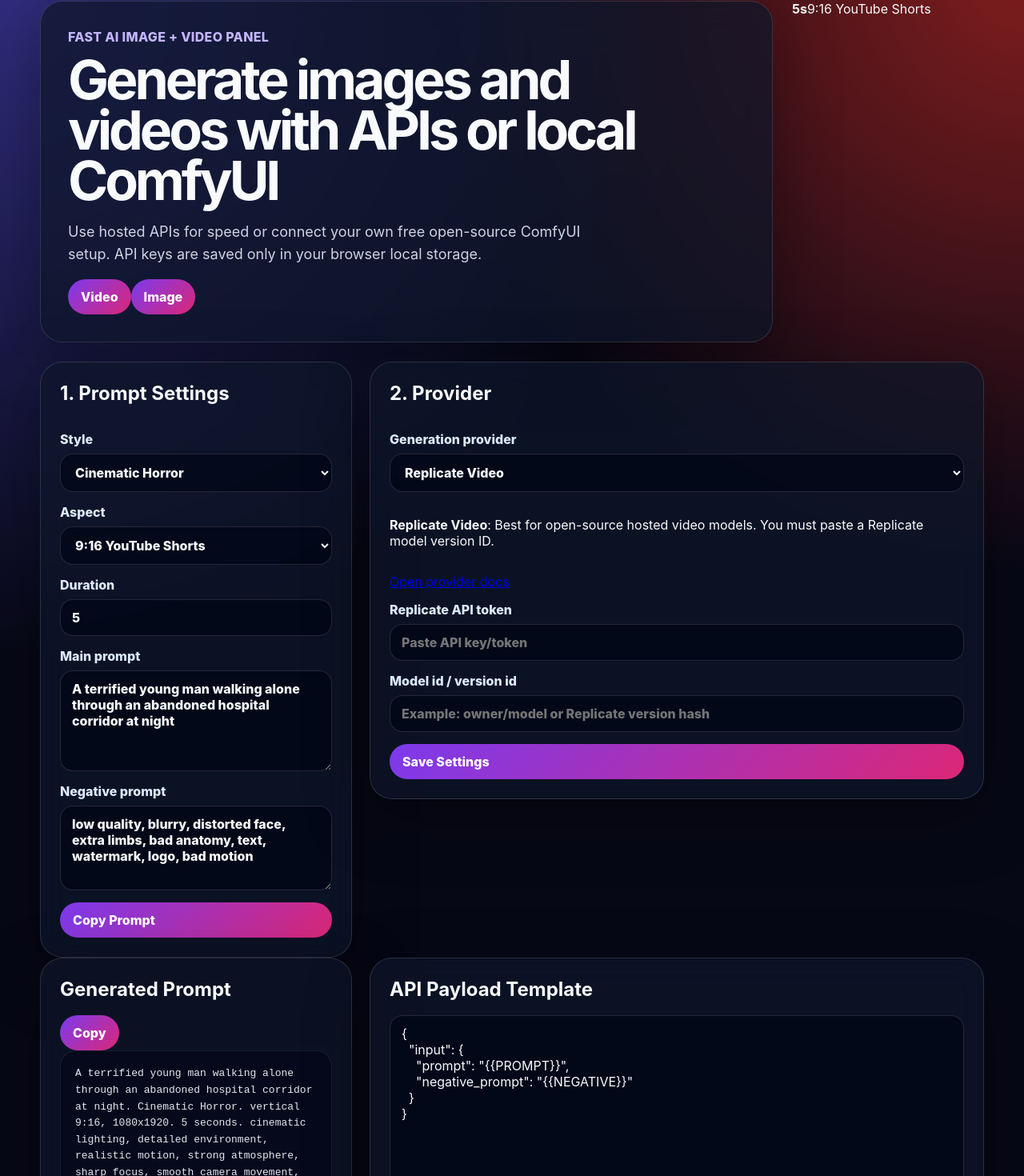
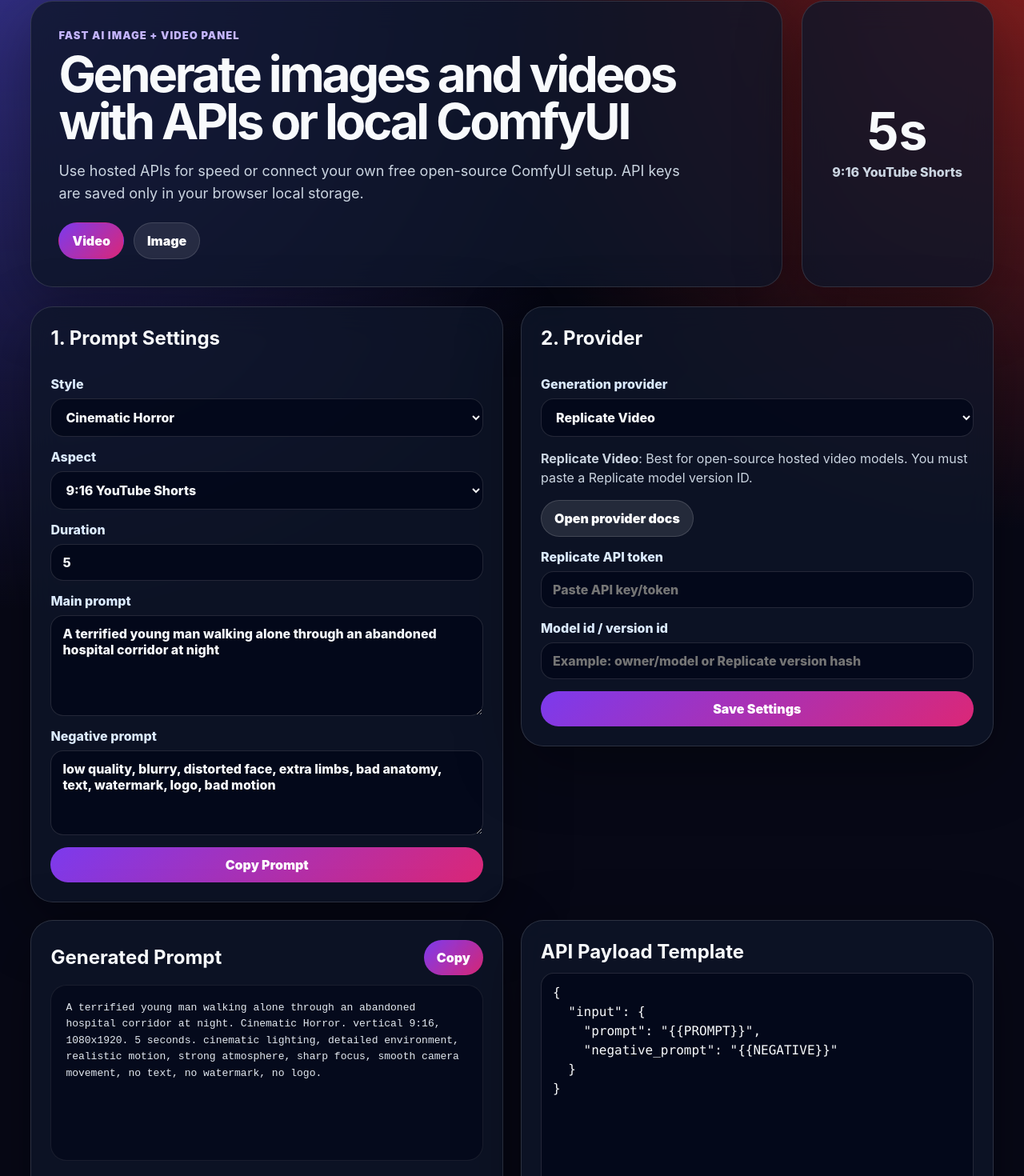
Before and after one commit to tousif001/ai-video-generator, a React (Vite) app: page / in a window 1280 px wide. Shown: the part 33-1503 px from the top of the page at 80% size. Built offline with nearby package versions, Linux system fonts and the light colour scheme.

Commit message:
Update styles for API generation dashboard

```diff
--- a/src/styles.css
+++ b/src/styles.css
@@ -8,34 +8,41 @@
 body { margin: 0; min-height: 100vh; background: radial-gradient(circle at top left, #312e81 0, transparent 32%), radial-gradient(circle at top right, #7f1d1d 0, transparent 28%), #070816; }
 button, select, input, textarea { font: inherit; }
 
-.page { width: min(1180px, 94vw); margin: 0 auto; padding: 34px 0 52px; }
+.page { width: min(1220px, 94vw); margin: 0 auto; padding: 34px 0 52px; }
 .hero { display: grid; grid-template-columns: 1fr 240px; gap: 24px; align-items: stretch; margin-bottom: 24px; }
-.hero > div:first-child, .panel, .statCard { border: 1px solid rgba(255,255,255,.13); background: rgba(15, 23, 42, .72); backdrop-filter: blur(18px); box-shadow: 0 24px 80px rgba(0,0,0,.35); border-radius: 28px; }
+.hero > div:first-child, .panel, .miniCard { border: 1px solid rgba(255,255,255,.13); background: rgba(15, 23, 42, .78); backdrop-filter: blur(18px); box-shadow: 0 24px 80px rgba(0,0,0,.35); border-radius: 28px; }
 .hero > div:first-child { padding: 34px; }
-.eyebrow { display: inline-flex; align-items: center; gap: 8px; color: #c4b5fd; font-weight: 800; letter-spacing: .02em; margin: 0 0 12px; }
-h1 { font-size: clamp(34px, 6vw, 68px); line-height: .93; margin: 0; max-width: 820px; letter-spacing: -0.06em; }
-.subtitle { color: #cbd5e1; font-size: 18px; line-height: 1.55; max-width: 680px; }
-.heroActions { display: flex; flex-wrap: wrap; gap: 12px; margin-top: 24px; }
-button, .heroActions a { border: 0; border-radius: 999px; padding: 12px 16px; display: inline-flex; align-items: center; gap: 9px; color: #fff; background: linear-gradient(135deg, #7c3aed, #db2777); cursor: pointer; font-weight: 800; text-decoration: none; }
-.heroActions a { background: rgba(255,255,255,.1); border: 1px solid rgba(255,255,255,.15); }
-.statCard { padding: 28px; display: flex; flex-direction: column; justify-content: center; align-items: center; text-align: center; gap: 12px; }
-.statCard strong { font-size: 64px; line-height: .9; }
-.statCard span { color: #cbd5e1; font-weight: 700; }
-.grid { display: grid; grid-template-columns: 390px 1fr; gap: 22px; }
+.eyebrow { color: #c4b5fd; font-weight: 900; letter-spacing: .08em; margin: 0 0 12px; font-size: 13px; }
+h1 { font-size: clamp(34px, 5vw, 62px); line-height: .95; margin: 0; max-width: 920px; letter-spacing: -0.055em; }
+.subtitle { color: #cbd5e1; font-size: 18px; line-height: 1.55; max-width: 800px; }
+.tabs { display: flex; gap: 12px; flex-wrap: wrap; margin-top: 22px; }
+.tabs button { background: rgba(255,255,255,.09); border: 1px solid rgba(255,255,255,.13); }
+.tabs button.active { background: linear-gradient(135deg, #7c3aed, #db2777); border-color: transparent; }
+button, .docLink { border: 0; border-radius: 999px; padding: 12px 16px; display: inline-flex; align-items: center; justify-content: center; gap: 9px; color: #fff; background: linear-gradient(135deg, #7c3aed, #db2777); cursor: pointer; font-weight: 900; text-decoration: none; }
+button:hover, .docLink:hover { filter: brightness(1.08); }
+.miniCard { padding: 28px; display: flex; flex-direction: column; justify-content: center; align-items: center; text-align: center; gap: 12px; }
+.miniCard strong { font-size: 64px; line-height: .9; }
+.miniCard span { color: #cbd5e1; font-weight: 800; }
+.grid { display: grid; grid-template-columns: 1fr 1fr; gap: 22px; margin-bottom: 22px; }
+.wideGrid { grid-template-columns: 1fr 1fr; }
 .panel { padding: 24px; }
-.panel h2 { display: flex; align-items: center; gap: 9px; margin: 0 0 18px; }
+.panel h2 { margin: 0 0 18px; }
 .controls { display: grid; gap: 15px; align-self: start; }
-label { display: grid; gap: 8px; color: #dbeafe; font-weight: 800; }
+label { display: grid; gap: 8px; color: #dbeafe; font-weight: 850; }
 select, input, textarea { width: 100%; border: 1px solid rgba(255,255,255,.13); border-radius: 16px; padding: 12px 14px; color: #f8fafc; background: rgba(2, 6, 23, .75); outline: none; resize: vertical; }
 select:focus, input:focus, textarea:focus { border-color: #c084fc; box-shadow: 0 0 0 3px rgba(192,132,252,.18); }
-.panelHeader { display: flex; justify-content: space-between; align-items: center; gap: 14px; margin-bottom: 12px; }
-.panelHeader h2 { margin: 0; }
-.copy { padding: 10px 13px; background: rgba(255,255,255,.1); border: 1px solid rgba(255,255,255,.13); }
-pre { white-space: pre-wrap; word-break: break-word; margin: 0; color: #e2e8f0; line-height: 1.58; background: rgba(2, 6, 23, .58); border: 1px solid rgba(255,255,255,.08); border-radius: 20px; padding: 18px; min-height: 360px; }
-.workflow { margin-top: 22px; }
-.workflow pre { min-height: 180px; }
+.topRow { display: flex; justify-content: space-between; align-items: center; gap: 14px; margin-bottom: 12px; }
+.topRow h2 { margin: 0; }
+pre { white-space: pre-wrap; word-break: break-word; margin: 0; color: #e2e8f0; line-height: 1.58; background: rgba(2, 6, 23, .58); border: 1px solid rgba(255,255,255,.08); border-radius: 20px; padding: 18px; min-height: 220px; max-height: 520px; overflow: auto; }
+.payloadBox { min-height: 300px; font-family: ui-monospace, SFMono-Regular, Menlo, Consolas, monospace; line-height: 1.5; }
+.note { color: #cbd5e1; line-height: 1.55; margin: 0; }
+.status { color: #fef3c7; font-weight: 850; }
+.resultPanel { margin-top: 8px; }
+.generate { font-size: 16px; padding: 14px 20px; background: linear-gradient(135deg, #16a34a, #0ea5e9); }
+.docLink { background: rgba(255,255,255,.1); border: 1px solid rgba(255,255,255,.14); width: fit-content; }
 
-@media (max-width: 850px) {
-  .hero, .grid { grid-template-columns: 1fr; }
-  .statCard { align-items: flex-start; text-align: left; }
+@media (max-width: 900px) {
+  .hero, .grid, .wideGrid { grid-template-columns: 1fr; }
+  .miniCard { align-items: flex-start; text-align: left; }
+  .topRow { align-items: flex-start; flex-direction: column; }
 }
```
